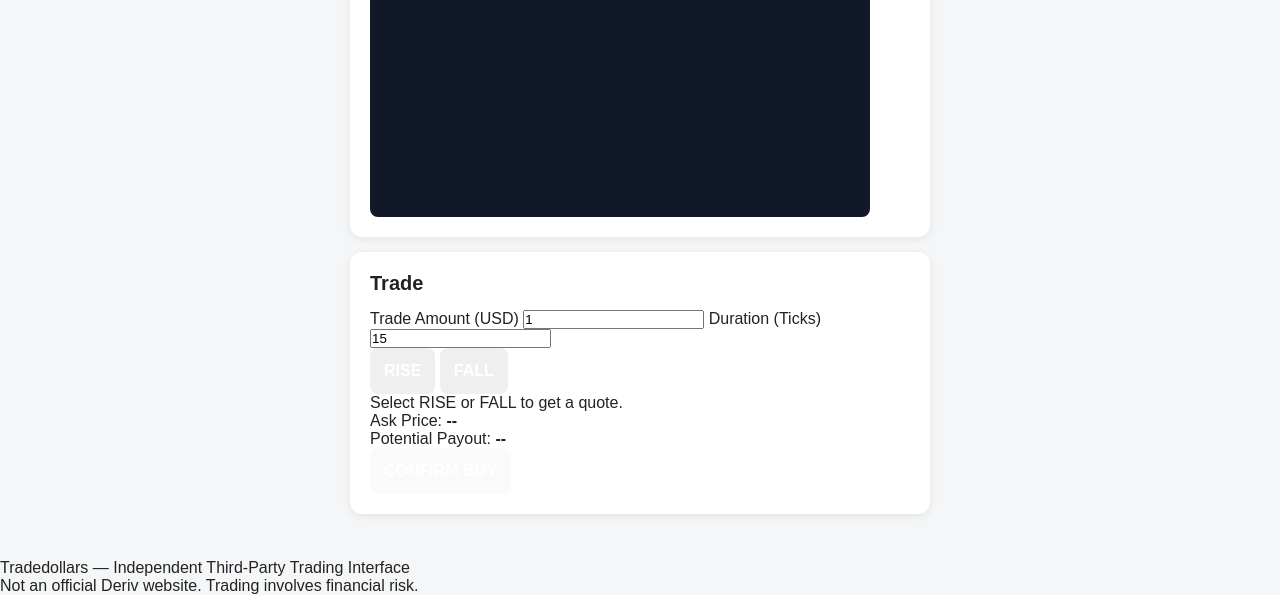
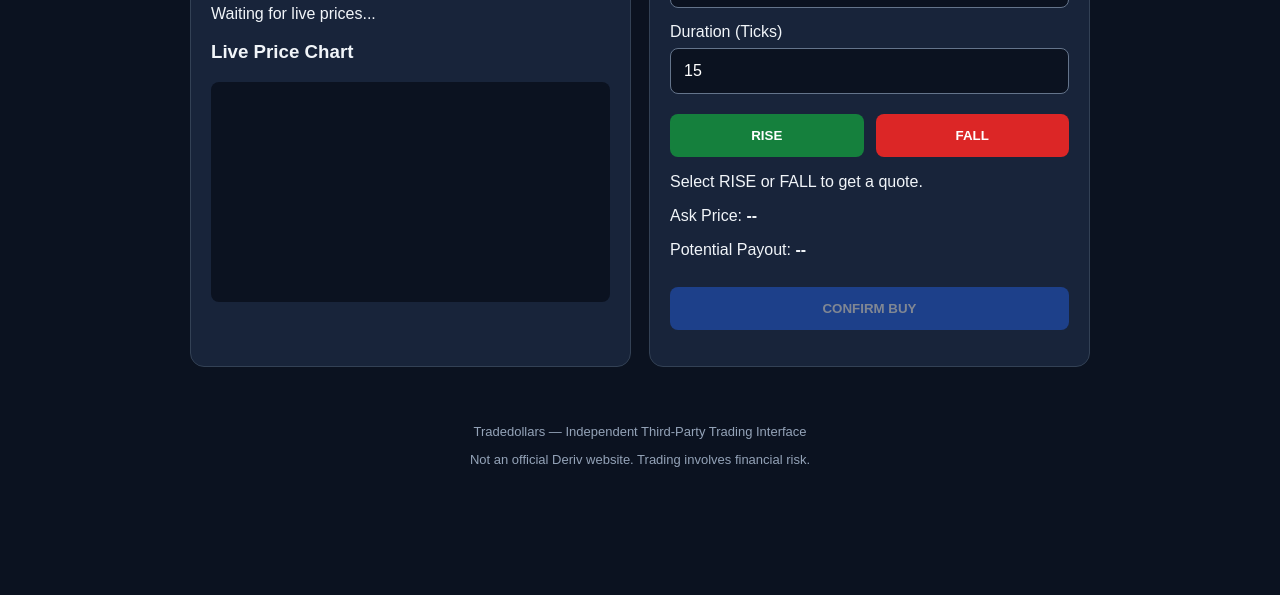
Before and after one commit to henry12-cloud/Deriv-trading-site-, a website: page index.html in a window 1280 px wide. Shown: the part 660-1255 px from the top of the page. After the commit the page ends 1164 px from the top, so only its background shows below. Drawn offline with Linux system fonts and the light colour scheme.

Commit message:
Refactor CSS for improved layout and styling
Updated styles for body, header, main, and various elements to enhance the UI with new colors, padding, and layout adjustments.

```diff
--- a/style.css
+++ b/style.css
@@ -1,123 +1,126 @@
+
 * {
   box-sizing: border-box;
-    margin: 0;
-    padding: 0;
 }
 
 body {
+  margin: 0;
+  background: #0b1220;
+  color: #f1f5f9;
   font-family: Arial, sans-serif;
-    background: #f4f6f8;
-    color: #222;
 }
 
 header {
-    background: #111827;
-    color: white;
-    padding: 20px;
   text-align: center;
+  padding: 28px 15px;
+  background: #111c30;
+  border-bottom: 2px solid #16a34a;
 }
 
-header h1 {
-    margin-bottom: 5px;
+h1 {
+  color: #4ade80;
+  margin: 0;
+}
+
+h2 {
+  font-size: 19px;
 }
 
 main {
-    max-width: 600px;
+  width: min(100% - 24px, 900px);
   margin: 20px auto;
-    padding: 10px;
+  display: grid;
+  gap: 18px;
 }
 
 section {
-    background: white;
-    border-radius: 12px;
+  background: #18243a;
+  border: 1px solid #334155;
+  border-radius: 14px;
   padding: 20px;
-    margin-bottom: 15px;
-    box-shadow: 0 2px 8px rgba(0, 0, 0, 0.08);
 }
 
-h2 {
-    margin-bottom: 15px;
-    font-size: 20px;
+label {
+  display: block;
+  margin: 15px 0 7px;
 }
 
-.account p {
-    font-size: 18px;
-}
-
-#balance {
-    font-weight: bold;
-}
-
-#symbol {
+input, select {
   width: 100%;
-    padding: 12px;
-    border: 1px solid #ccc;
+  padding: 13px;
+  background: #0b1220;
+  color: white;
+  border: 1px solid #64748b;
   border-radius: 8px;
   font-size: 16px;
 }
 
-.price {
-    margin-top: 15px;
-    padding: 20px;
-    background: #eef2ff;
+button {
+  border: 0;
   border-radius: 8px;
-    text-align: center;
+  padding: 14px;
+  color: white;
+  background: #2563eb;
+  font-weight: bold;
+  cursor: pointer;
 }
 
-#price {
-    font-size: 28px;
-    font-weight: bold;
+button:disabled {
+  opacity: 0.45;
+  cursor: not-allowed;
 }
 
-#chart {
-    height: 250px;
-    display: flex;
-    align-items: center;
-    justify-content: center;
-    background: #111827;
-    color: white;
+#loginButton,
+#buyButton {
+  width: 100%;
+  margin-top: 12px;
+}
+
+#logoutButton {
+  background: #475569;
+}
+
+.price {
+  font-size: 38px;
+  font-weight: bold;
+  color: #4ade80;
+  margin: 20px 0;
+}
+
+canvas {
+  width: 100%;
+  height: 220px;
+  background: #0b1220;
   border-radius: 8px;
 }
 
-#amount {
-    width: 100%;
-    padding: 12px;
-    border: 1px solid #ccc;
-    border-radius: 8px;
-    font-size: 16px;
-    margin-bottom: 15px;
+.trade-buttons {
+  display: flex;
+  gap: 12px;
+  margin-top: 20px;
 }
 
-.buttons {
-    display: flex;
-    gap: 10px;
+.trade-buttons button {
+  flex: 1;
 }
 
-button {
-    flex: 1;
-    padding: 14px;
-    border: none;
-    border-radius: 8px;
-    color: white;
-    font-size: 16px;
-    font-weight: bold;
+#riseButton {
+  background: #15803d;
 }
 
-#buy {
-    background: #16a34a;
-}
-
-#sell {
+#fallButton {
   background: #dc2626;
 }
 
-button:active {
-    opacity: 0.8;
+footer {
+  text-align: center;
+  padding: 24px;
+  color: #94a3b8;
+  font-size: 13px;
 }
 
-#openTrade {
-    padding: 15px;
-    background: #f3f4f6;
-    border-radius: 8px;
-    text-align: center;
+@media (min-width: 700px) {
+  main {
+    grid-template-columns: 1fr 1fr;
   }
+}
```
Lines whose indentation alone changed are shown as unchanged.
